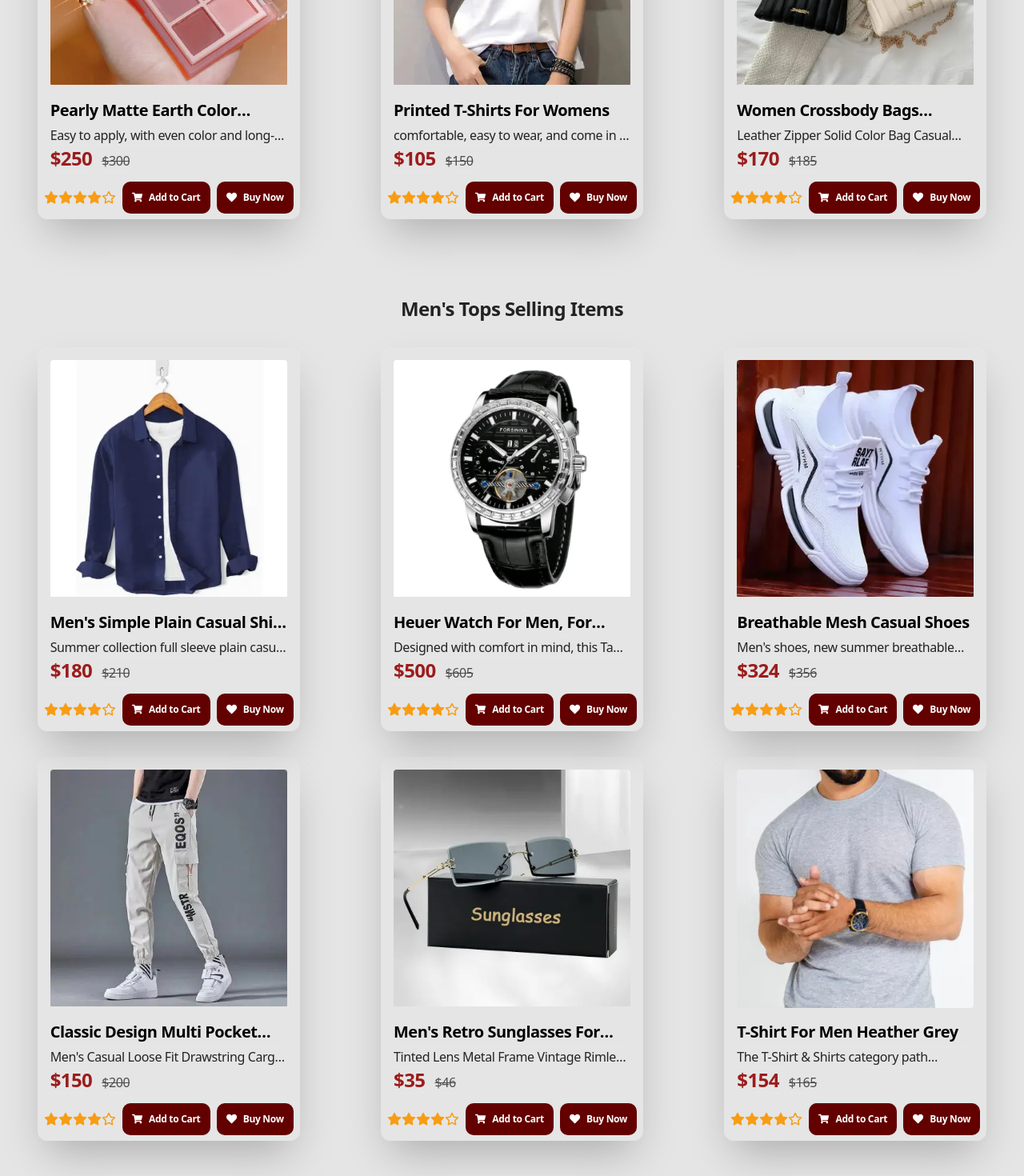
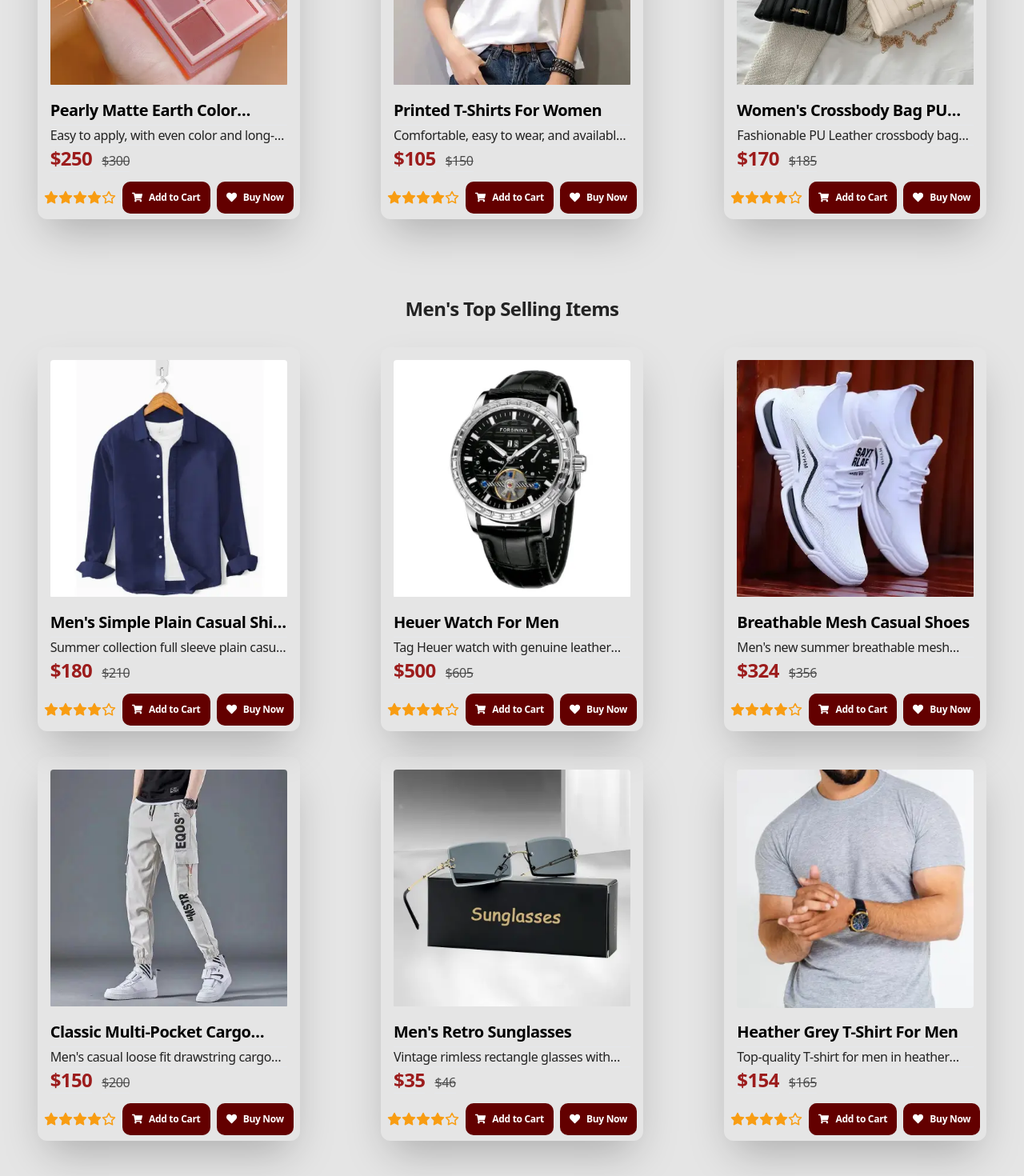
Before and after one commit to Yusra-Saleem/e-commerce-website, a Next.js app: page / in a window 1280 px wide. Shown: the part 3780-5250 px from the top of the page at 80% size. Built offline with nearby package versions, Linux system fonts and the light colour scheme.

Commit message:
Next.js Project

```diff
--- a/src/components/top-rated.tsx
+++ b/src/components/top-rated.tsx
@@ -1,138 +1,137 @@
 import TopRatedCard from "./top-rated-card"
-
 
 function TopRated() {
     const TopRatingWomens = [
         {
             src: "/overcoat-3.webp",
             alt: "overcoat",
-            title: "Soft Womens Over Coat",
+            title: "Soft Women's Overcoat",
             description: "Elegant soft women's overcoat offering warmth and style with a cozy, luxurious feel.",
             price: 230,
             oldPrice: 285,
-              category:"tops",
-      soloProduct:"soft-overcoat"
+            category: "tops",
+            soloProduct: "soft-overcoat"
         },
         {
             src: "/women-shoes-1.webp",
             alt: "sandals",
-            title: "CINDERELLA Heal Transparent Heal For Women",
-            description: " Transparent Heal For Women & Girls Silver Colour Stone Metal Buckle Metirial Transparent Glass ",
+            title: "Cinderella Heal Transparent Heal For Women",
+            description: "Transparent Heal For Women & Girls Silver Colour Stone Metal Buckle Metirial Transparent Glass.",
             price: 300,
             oldPrice: 400,
-              category:"sandals-shoes",
-      soloProduct:"transparent-sandals"
+            category: "sandals-shoes",
+            soloProduct: "transparent-sandals"
         },
         {
             src: "/jewlery-7.webp",
             alt: "ring",
-            title: " one diamond ring",
-            description: "Perfect for adding a touch of elegance to any outfit, this ring is a must-have for any jewellery collection",
+            title: "One Diamond Ring",
+            description: "Perfect for adding a touch of elegance to any outfit, this ring is a must-have for any jewellery collection.",
             price: 92,
-            oldPrice:104,
-              category:"jewlery",
-      soloProduct:"one-diamond-ring"
+            oldPrice: 104,
+            category: "jewelry",
+            soloProduct: "one-diamond-ring"
         },
         {
             src: "/makeup-3.webp",
-            alt: "eye shaow",
-            title: "Pearly Matte Earth Color Eyeshadow Palette Shiny Sequins Shadow Eye Pigments Long Lasting Makeup",
-            description: " Easy to apply, with even color and long-lasting makeup. Rich in color, practical and versatile, making eye makeup more eye-catching. Specification: Suitable for skin type: All skin type.",
+            alt: "eye shadow",
+            title: "Pearly Matte Earth Color Eyeshadow Palette",
+            description: "Easy to apply, with even color and long-lasting makeup. Suitable for all skin types.",
             price: 250,
-            oldPrice:300,
-              category:"makeup",
-      soloProduct:"pearly-eyeshadow"
+            oldPrice: 300,
+            category: "makeup",
+            soloProduct: "pearly-eyeshadow"
         },
         {
             src: "/top-2.webp",
-            alt: "",
-            title: "Printed T-Shirts for Womens",
-            description: "comfortable, easy to wear, and come in a range of styles to suit any personal preference or fashion style.",
+            alt: "Printed T-Shirt for Women",
+            title: "Printed T-Shirts for Women",
+            description: "Comfortable, easy to wear, and available in a variety of styles.",
             price: 105,
-            oldPrice:150,
-              category:"tops",
-      soloProduct:"white-printed-shirt"
+            oldPrice: 150,
+            category: "tops",
+            soloProduct: "white-printed-shirt"
         },
         {
             src: "/purse-3.webp",
             alt: "mini purse",
-            title: "Women Crossbody Bags Fashionable PU Leather Zipper Solid Color ",
-            description: "Leather Zipper Solid Color Bag Casual Ladies Bucket Shoulder Shell Handbags.",
+            title: "Women's Crossbody Bag PU Leather",
+            description: "Fashionable PU Leather crossbody bag with solid color and casual style.",
             price: 170,
-            oldPrice:185,
-              category:"bags",
-      soloProduct:"cross-body-bags",
+            oldPrice: 185,
+            category: "bags",
+            soloProduct: "cross-body-bags"
         },
+    ]
 
-    ]
     const TopRatingMens = [
         {
             src: "/shirt-3.webp",
             alt: "shirt for boys",
-            title: "Men's simple plain casual shirt full sleeve ",
-            description: "Summer collection full sleeve plain casual shirt soft fabric , luxurious feel.",
+            title: "Men's Simple Plain Casual Shirt Full Sleeve",
+            description: "Summer collection full sleeve plain casual shirt with soft fabric and luxurious feel.",
             price: 180,
             oldPrice: 210,
-              category:"shirts",
-      soloProduct:"blue-mens-shirt"
+            category: "shirts",
+            soloProduct: "blue-mens-shirt"
         },
         {
             src: "/accessories-6.webp",
             alt: "watch for men",
-            title: " Heuer Watch For Men, For Personal Use",
-            description: " Designed with comfort in mind, this Tag Heuer watch is adorned with a genuine leather strap that molds seamlessly to your wrist, providing a luxurious feel with every wear. ",
-            price:500,
+            title: "Heuer Watch For Men",
+            description: "Tag Heuer watch with genuine leather strap, designed for comfort and luxury.",
+            price: 500,
             oldPrice: 605,
-              category:"accessories",
-      soloProduct:"heuer-watch"
+            category: "accessories",
+            soloProduct: "heuer-watch"
         },
         {
             src: "/shoes-6.webp",
             alt: "shoes for men",
-            title: " breathable mesh casual shoes",
-            description: "Men's shoes, new summer breathable mesh casual shoes, odor resistant soft sole, versatile sports shoes, trendy shoes for men.",
+            title: "Breathable Mesh Casual Shoes",
+            description: "Men's new summer breathable mesh casual shoes, odor-resistant with soft soles.",
             price: 324,
-            oldPrice:356,
-              category:"shoes",
-      soloProduct:"white-mesh-shoes"
+            oldPrice: 356,
+            category: "shoes",
+            soloProduct: "white-mesh-shoes"
         },
         {
             src: "/pant-2.webp",
-            alt: " pant for men ",
-            title: "Classic Design Multi Pocket Cargo Pants",
-            description: " Men's Casual Loose Fit Drawstring Cargo Pants ",
+            alt: "pants for men",
+            title: "Classic Multi-Pocket Cargo Pants",
+            description: "Men's casual loose fit drawstring cargo pants.",
             price: 150,
-            oldPrice:200,
-              category:"pants",
-      soloProduct:"multi-pocket-pants"
+            oldPrice: 200,
+            category: "pants",
+            soloProduct: "multi-pocket-pants"
         },
         {
             src: "/accessories-3.webp",
             alt: "glasses",
-            title: "Men's Retro Sunglasses for Men",
-            description: "Tinted Lens Metal Frame Vintage Rimless Rectangle Glasses UV400 Protection.",
+            title: "Men's Retro Sunglasses",
+            description: "Vintage rimless rectangle glasses with UV400 protection.",
             price: 35,
-            oldPrice:46,
-              category:"accessories",
-      soloProduct:"sun-glasses-black"
+            oldPrice: 46,
+            category: "accessories",
+            soloProduct: "sun-glasses-black"
         },
         {
             src: "/shirt-6.webp",
             alt: "T-shirt",
-            title: "T-Shirt for Men Heather Grey ",
-            description: "The T-Shirt & Shirts category path ensures that you are getting a top-quality product",
+            title: "Heather Grey T-Shirt for Men",
+            description: "Top-quality T-shirt for men in heather grey.",
             price: 154,
-            oldPrice:165,
-              category:"shirts",
-      soloProduct:"heather-gray-shirt"
+            oldPrice: 165,
+            category: "shirts",
+            soloProduct: "heather-gray-shirt"
         },
+    ]
 
-    ]
     return (
-        <div className='mt-[50px] mb-[50px]'>
+        <div className="mt-[50px] mb-[50px]">
             <div className="text-center mb-20">
-                <h1 className="sm:text-3xltitle-font scroll-m-20 text-3xl font-bold tracking-tight lg:text-4xl text-myBlackOne mb-4 capitalize">
-                    tops rated collection
+                <h1 className="sm:text-3xl title-font scroll-m-20 text-3xl font-bold tracking-tight lg:text-4xl text-myBlackOne mb-4 capitalize">
+                    Top Rated Collection
                 </h1>
                 <div className="flex mt-4 justify-center">
                     <div className="w-72 h-[0.4rem] rounded-full bg-[#9c1c1c] inline-flex" />
@@ -141,57 +140,47 @@ function TopRated() {
 
             <div className="text-center mt-24 mb-8">
                 <h2 className="sm:text-3xl title-font scroll-m-20 text-xl font-bold tracking-tight lg:text-2xl text-myBlackThree mb-4 capitalize">
-                    women's tops selling items
+                    Women's Top Selling Items
                 </h2>
-
             </div>
 
-
-            <div className="grid grid-cols-1 md:grid-cols-2 lg:grid-cols-3 mx-auto gap-2 gap-y-8 md:px-auto custom-xl:px-64 px-auto items-center">
-                {
-                    TopRatingWomens.map((items, i) => (
+            <div className="grid grid-cols-1 md:grid-cols-2 lg:grid-cols-3 mx-auto gap-2 gap-y-8 items-center">
+                {TopRatingWomens.map((item, i) => (
                     <TopRatedCard
                         key={i}
-                            src={items.src}
-                            alt={items.alt}
-                            title={items.title}
-                            description={items.description}
-                            price={items.price}
-                            oldPrice={items.oldPrice}
-                            category={items.soloProduct}
-                            soloProduct={items.soloProduct}
+                        src={item.src}
+                        alt={item.alt}
+                        title={item.title}
+                        description={item.description}
+                        price={item.price}
+                        oldPrice={item.oldPrice}
+                        category={item.soloProduct}
+                        soloProduct={item.soloProduct}
                     />
-                    ))
-                }
+                ))}
             </div>
+
             <div className="text-center mt-24 mb-8">
                 <h2 className="sm:text-3xl title-font scroll-m-20 text-xl font-bold tracking-tight lg:text-2xl text-myBlackThree mb-4 capitalize">
-                    men's tops selling items
+                    Men's Top Selling Items
                 </h2>
-
             </div>
 
-            <div className="grid grid-cols-1 md:grid-cols-2 lg:grid-cols-3 mx-auto gap-2 gap-y-8 md:px-auto custom-xl:px-64 px-auto items-center">
-                {
-                    TopRatingMens.map((items, i) => (
+            <div className="grid grid-cols-1 md:grid-cols-2 lg:grid-cols-3 mx-auto gap-2 gap-y-8 items-center">
+                {TopRatingMens.map((item, i) => (
                     <TopRatedCard
                         key={i}
-                            src={items.src}
-                            alt={items.alt}
-                            title={items.title}
-                            description={items.description}
-                            price={items.price}
-                            oldPrice={items.oldPrice}
-                            category={items.soloProduct}
-                            soloProduct={items.soloProduct}
+                        src={item.src}
+                        alt={item.alt}
+                        title={item.title}
+                        description={item.description}
+                        price={item.price}
+                        oldPrice={item.oldPrice}
+                        category={item.soloProduct}
+                        soloProduct={item.soloProduct}
                     />
-                    ))
-                }
+                ))}
             </div>
-
-
-
-
         </div>
     )
 }
```
Lines whose indentation alone changed are shown as unchanged.
